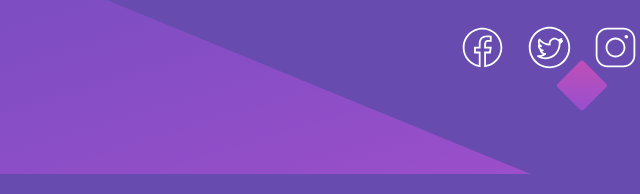
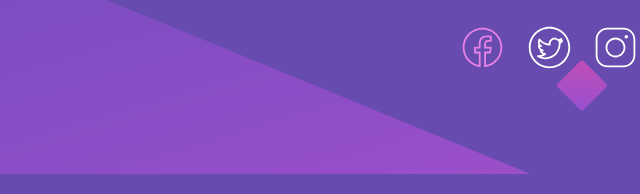
Before and after one commit to cwebdev/Huddle-Landing-Page, a plain HTML site: page index.html in a window 1280 px wide. In both pictures the pointer is over the element 978 px from the left and 654 px from the top of the page. Shown: the part 603-797 px from the top of the page, 494-1134 px from the left. Drawn offline with Linux system fonts and the light colour scheme.

Commit message:
Hover styling for icons

```diff
--- a/style/style.css
+++ b/style/style.css
@@ -102,6 +102,12 @@ footer {
 	filter: brightness(0) saturate(100%) invert(100%) sepia(0%) saturate(0%) hue-rotate(143deg) brightness(105%) contrast(103%);
     cursor: pointer;
 }
+
+.FooterIcon:hover {
+	filter: invert(73%) sepia(66%) saturate(1122%) hue-rotate(242deg) brightness(95%) contrast(91%);
+}
+
+
 
 .row::after {
 	content: "";
```
